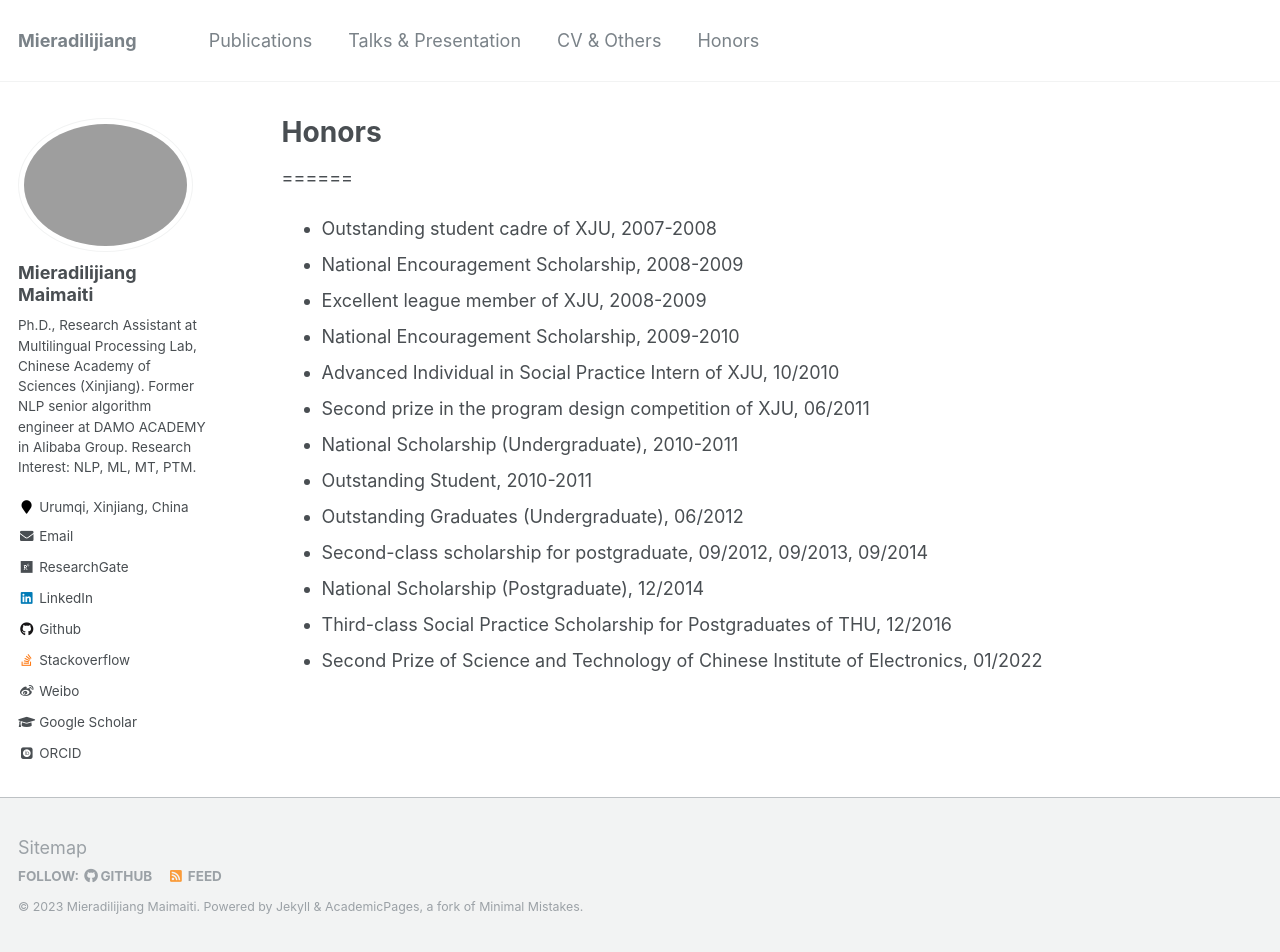
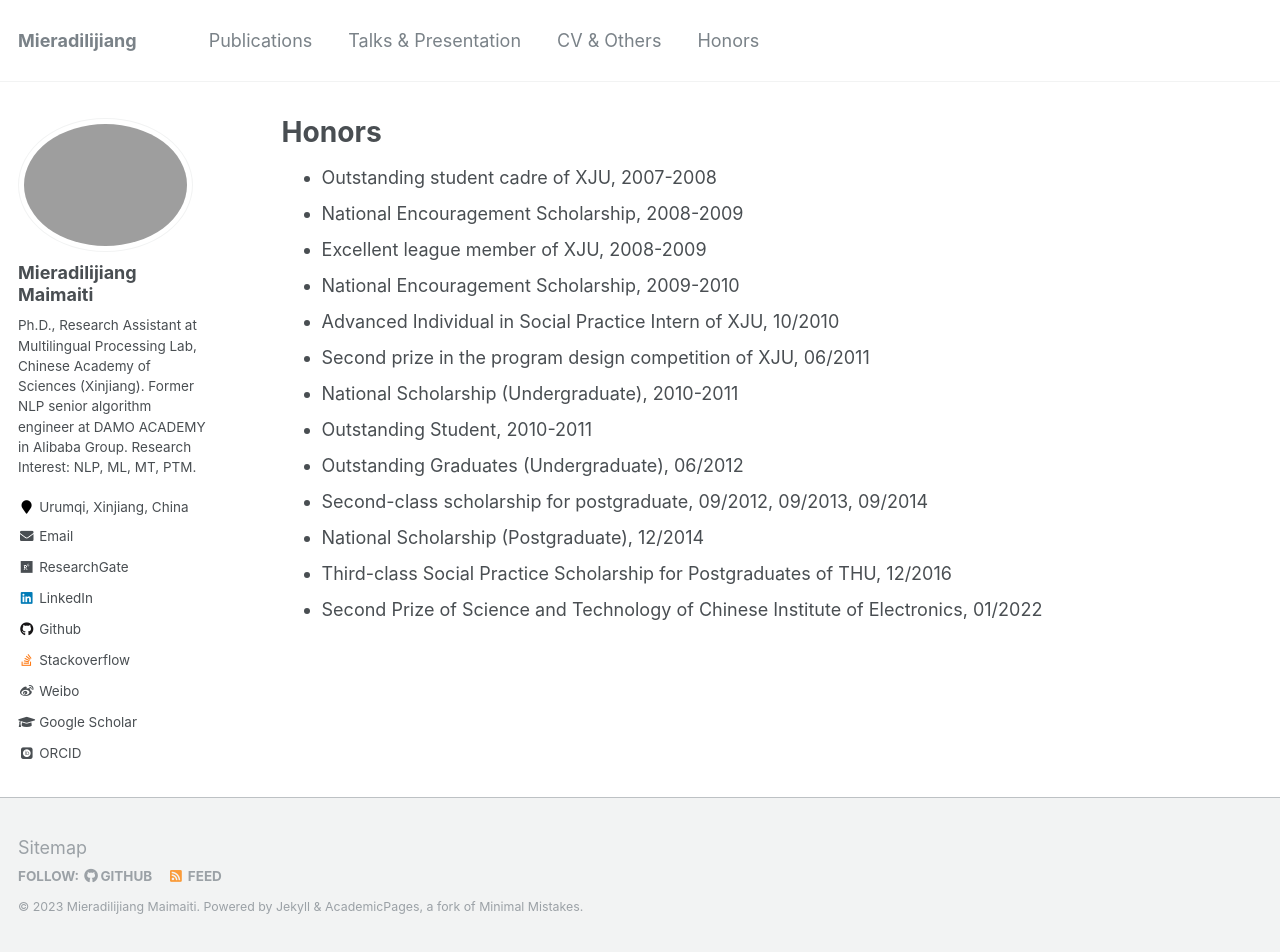
Before and after one commit to miradel51/miradel51.github.io, a Jekyll site: the page built from _pages/honors.md, in a window 1280 px wide and 952 px high. Built offline with Jekyll 4.4.1, drawn with Linux system fonts in a browser that asks for light colours; some web fonts are replaced.

Commit message:
Update honors.md
revised honors page

```diff
--- a/_pages/honors.md
+++ b/_pages/honors.md
@@ -7,8 +7,12 @@ author_profile: true
 
 {% include base_path %}
 
+{% for post in site.teaching reversed %}
+  {% include archive-single.html %}
+{% endfor %}
+
 <!-- Honors -->
-======
+<!-- ====== -->
 * Outstanding student cadre of XJU, 2007-2008
 * National Encouragement Scholarship, 2008-2009
 * Excellent league member of XJU, 2008-2009
```
